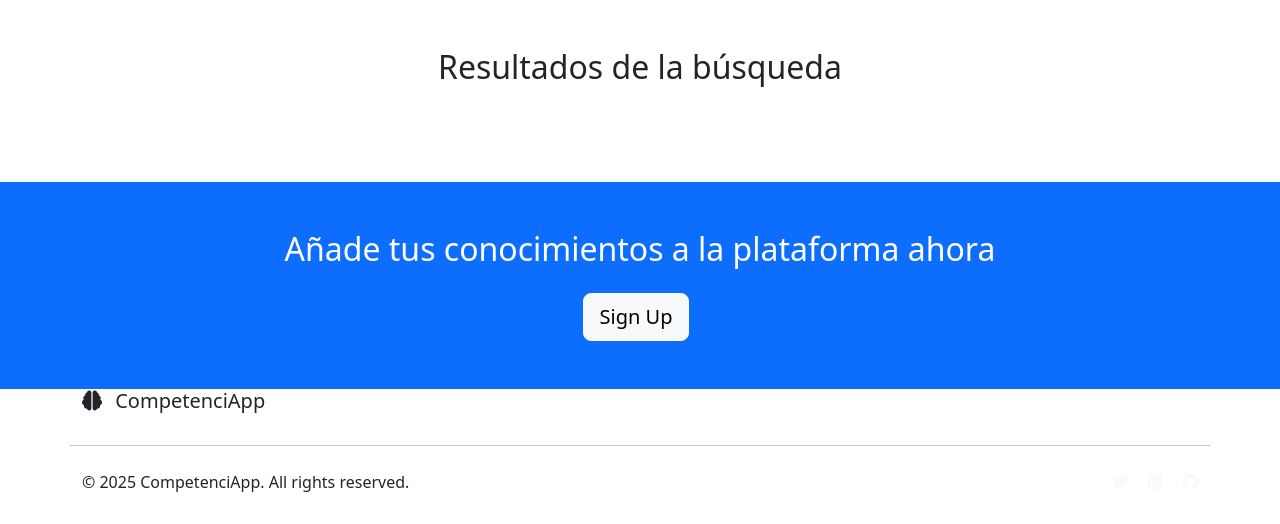
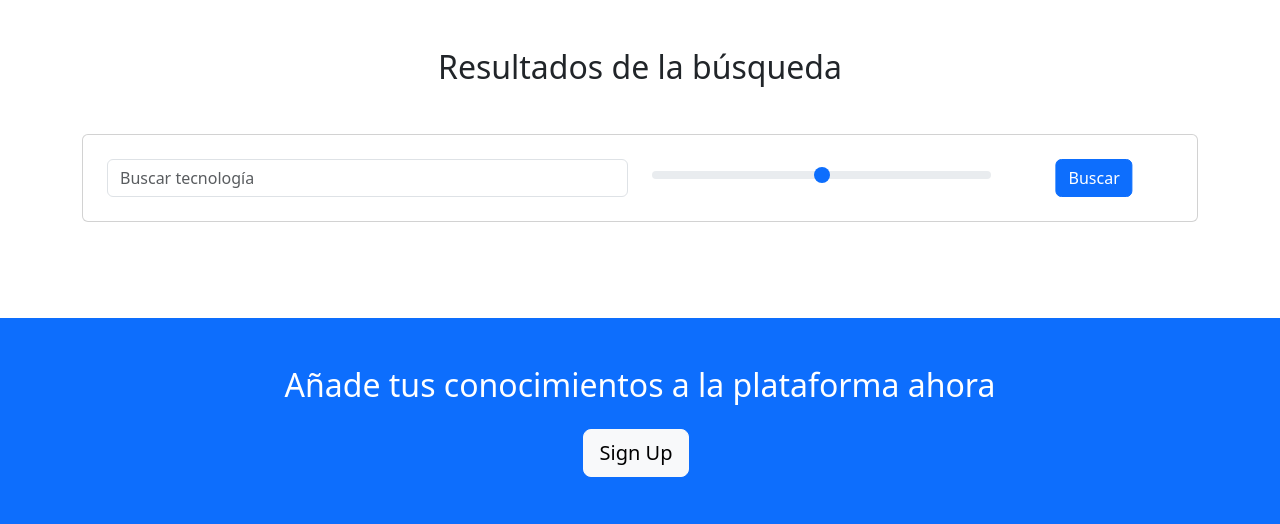
Before and after one commit to Sprinter05/competenciapp, a Django app: template core/templates/result.html in a window 1280 px wide. Shown: the part 56-580 px from the top of the page. Run offline with Django 5.2, Linux system fonts and the light colour scheme; the template is opened without the code that fills it, so the values that code supplies are empty.

Commit message:
Adds range slider to search page

```diff
--- a/core/templates/result.html
+++ b/core/templates/result.html
@@ -13,13 +13,46 @@
             box-shadow: 0 10px 20px rgba(0, 0, 0, 0.1);
         }
 
+        #search-form {
+            align-items: center;
+        }
+
+        #search-button {
+            float: left;
+            left: 50%;
+            transform: translateX(-50%);
+            position: relative;
+
+        }
+
     </style>
 {% endblock %}
 {% block content %}
-    <!-- Features Section -->
     <section class="py-5">
         <div class="container">
             <h2 class="text-center mb-5">Resultados de la búsqueda</h2>
+            <form method="get" action="{% url 'search' %}">
+                <div class="row g-4 mb-5">
+                    <div class="col-md-12">
+                        <div class="card search-card p-4">
+                            <div id="search-form" class="row g-4">
+                                <div id="text-search" class="col-md-6">
+                                    <input type="text" class="form-control" name="q"
+                                           placeholder="Buscar tecnología" value="{{ search }}">
+                                </div>
+                                <div id="range-search" class="col-md-4">
+                                    <input type="range" class="form-range" id="customRange1" min="0.2" max="0.5" step="0.001"
+                                           name="s" value="{{ distance }}">
+                                </div>
+                                <div class="col-md-2">
+                                    <button id="search-button" type="submit" class="btn btn-primary">Buscar</button>
+                                </div>
+                            </div>
+                        </div>
+                    </div>
+                </div>
+            </form>
+            {% csrf_token %}
             {% for technology in technologies %}
                 <div class="row g-4 mb-4">
                     <div class="col-md-12">
```
Also changed, not shown: core/views.py (+3 -4 lines).
